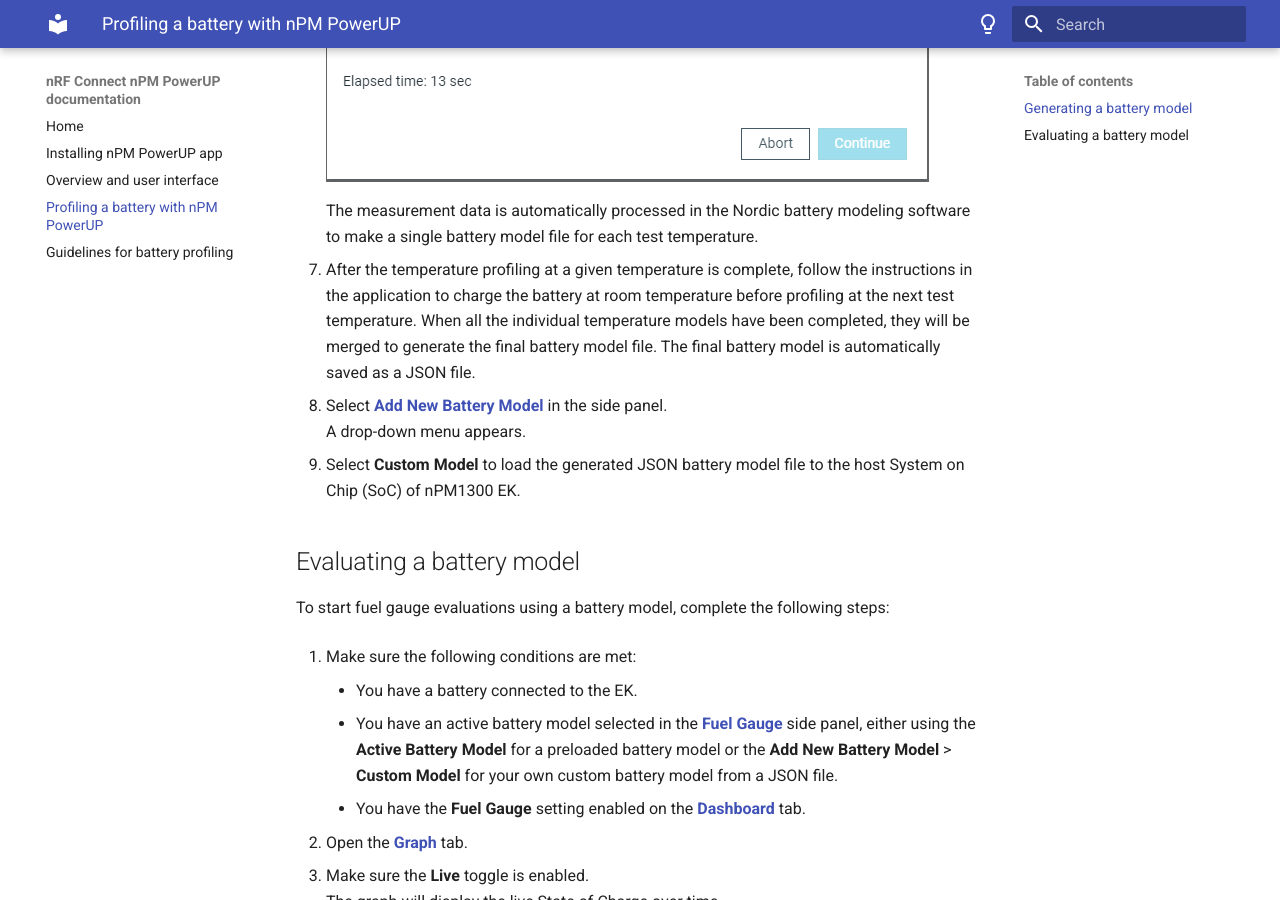
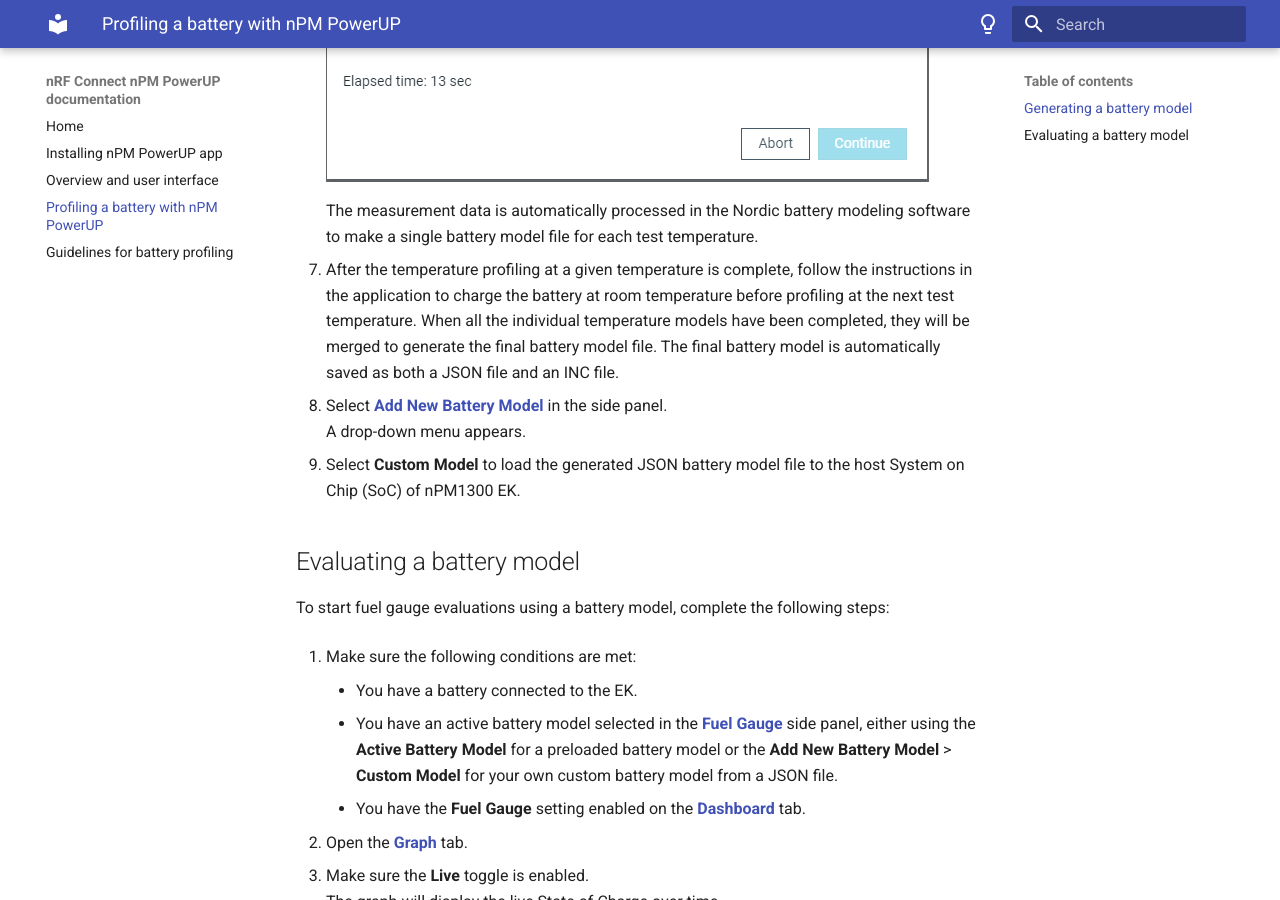
Before and after one commit to NordicSemiconductor/pc-nrfconnect-npm, an MkDocs documentation site: the page built from doc/docs/profiling_battery.md, in a window 1280 px wide and 900 px high, scrolled down 1797 px. Built offline with MkDocs 1.6.1 and Material for MkDocs 9.7.7, drawn with Linux system fonts in a browser that asks for light colours.

Commit message:
edit from Kyle
Signed-off-by: Grzegorz Ferenc <Grzegorz.Ferenc@nordicsemi.no>

```diff
--- a/doc/docs/profiling_battery.md
+++ b/doc/docs/profiling_battery.md
@@ -24,7 +24,7 @@
 
     The measurement data is automatically processed in the Nordic battery modeling software to make a single battery model file for each test temperature.
 
-1. After the temperature profiling at a given temperature is complete, follow the instructions in the application to charge the battery at room temperature before profiling at the next test temperature. When all the individual temperature models have been completed, they will be merged to generate the final battery model file. The final battery model is automatically saved as a JSON file.
+1. After the temperature profiling at a given temperature is complete, follow the instructions in the application to charge the battery at room temperature before profiling at the next test temperature. When all the individual temperature models have been completed, they will be merged to generate the final battery model file. The final battery model is automatically saved as both a JSON file and an INC file.
 1. Select [**Add New Battery Model**](./overview.md#fuel-gauge) in the side panel.</br>
    A drop-down menu appears.
 1. Select **Custom Model** to load the generated JSON battery model file to the host System on Chip (SoC) of nPM1300 EK.
```
